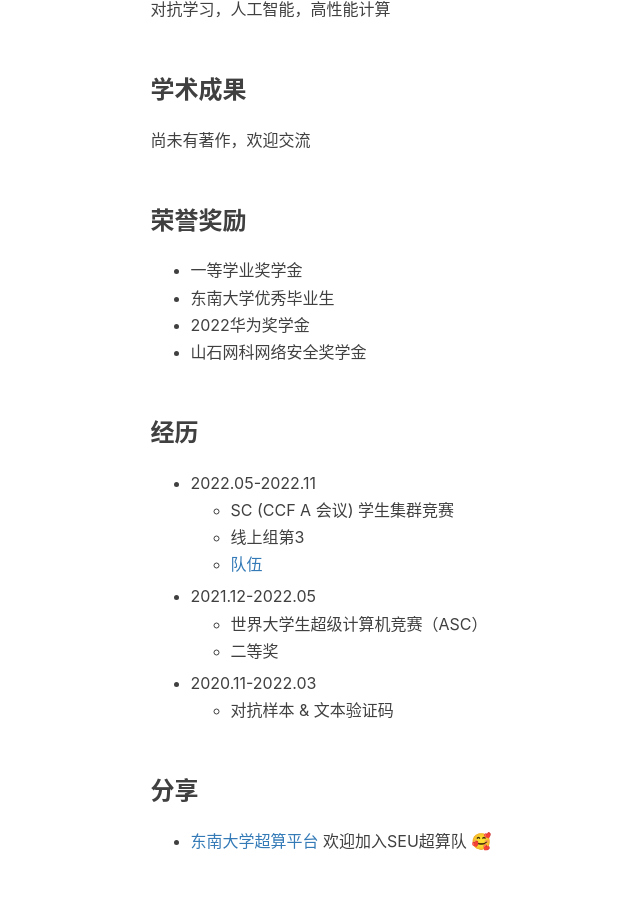
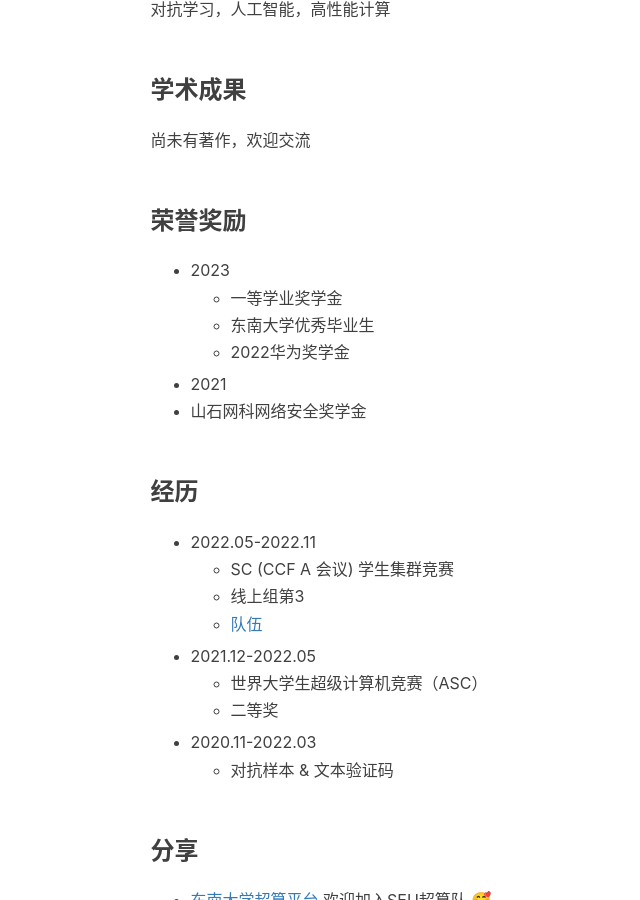
Before and after one commit to Gfssfa/Gfssfa.github.io, a Jekyll site: the page built from about.html, in a window 1280 px wide and 900 px high, scrolled down 1209 px. Shown: the whole window, without its empty margins (17-657 px from the left). Built offline with Jekyll 4.4.1, drawn with Linux system fonts in a browser that asks for light colours; nearby versions of some CDN libraries; comment, search, counter and statistics services are not loaded.

Commit message:
Update zh.md

```diff
--- a/_includes/about/zh.md
+++ b/_includes/about/zh.md
@@ -21,9 +21,11 @@ Hey，我是黄鹏程（Gfssfa）。喜欢的球员是Luka Modrić，喜欢的
 尚未有著作，欢迎交流
 
 ### 荣誉奖励
-* 一等学业奖学金
-* 东南大学优秀毕业生
-* 2022华为奖学金
+* 2023
+  * 一等学业奖学金
+  * 东南大学优秀毕业生
+  * 2022华为奖学金
+* 2021
 * 山石网科网络安全奖学金
 
 ### 经历
```
